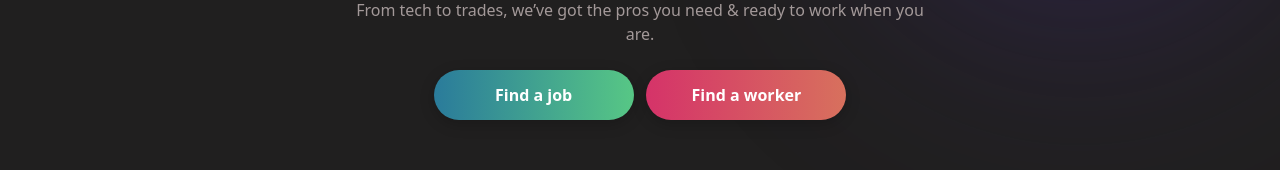
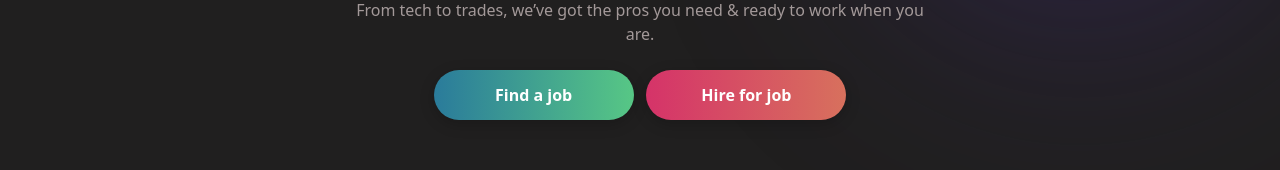
Before and after one commit to icodervivek/swifthire, a React (Vite) app in the folder client/: page / in a window 1280 px wide. Shown: the part 380-550 px from the top of the page. Built offline with nearby package versions, Linux system fonts and the light colour scheme.

Commit message:
feat: update button labels in FirstSection component for clarity

```diff
--- a/client/src/components/FirstSection.jsx
+++ b/client/src/components/FirstSection.jsx
@@ -17,12 +17,14 @@ const FirstSection = () => {
       </p>
 
       <div className="hire-buttons flex flex-row flex-wrap justify-center  mt-4">
+        <Link to="/find-job">
         <button className="hirebtn  cursor-pointer job bg-[#1E4633] w-50 text-white px-6 py-2 rounded-full hover:bg-[#20362c]">
           Find a job
         </button>
+        </Link>
         <Link to="/workers">
           <button className="hirebtn cursor-pointer  worker bg-[#73248b] w-50 text-white px-6 py-2 rounded-full hover:bg-[#402947]">
-            Find a worker
+            Hire for job
           </button>
         </Link>
       </div>
```
